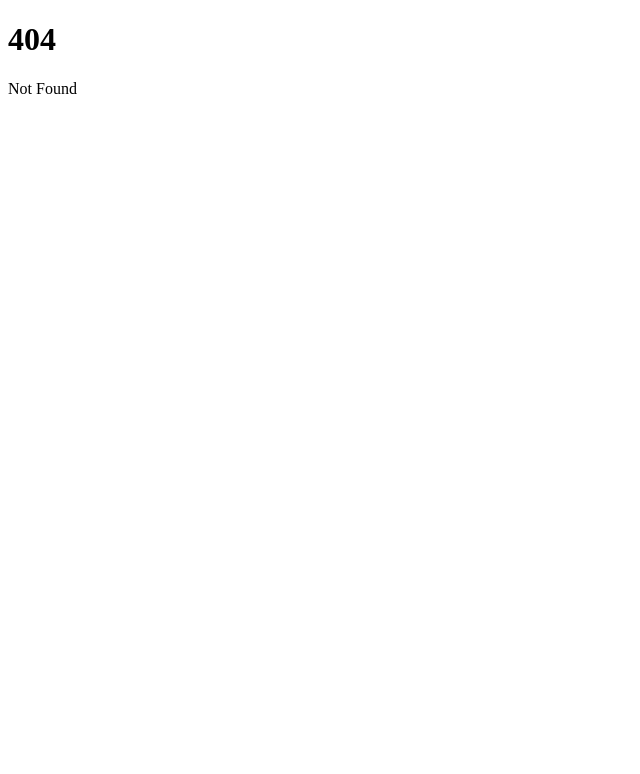
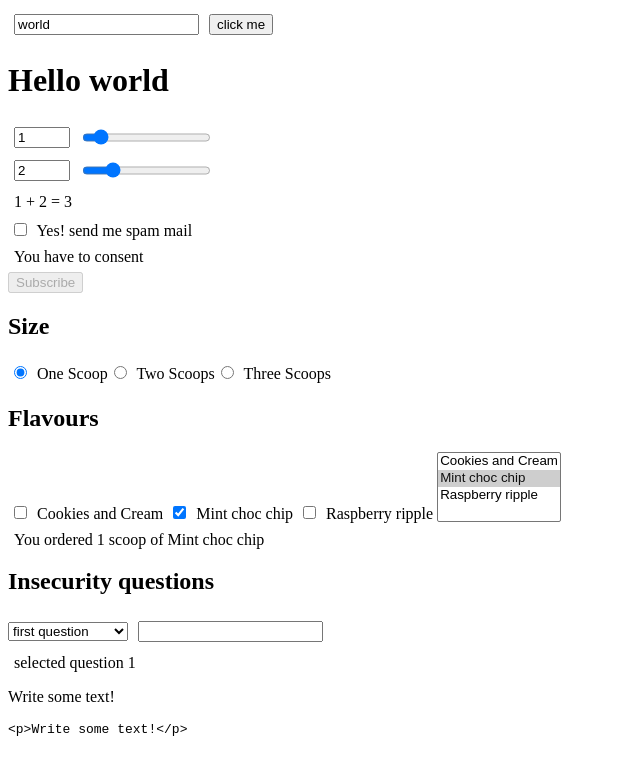
Before and after one commit to zT-1337/svelte-tutorial, a SvelteKit app: page /bindings in a window 1280 px wide. Before the commit this address had no page. Shown: the top 774 px of the page, without its empty margins (0-640 px from the left). Built offline with nearby package versions, Linux system fonts and the light colour scheme.

Commit message:
-added: bindings chapter

```diff
--- /dev/null
+++ b/src/routes/bindings/+page.svelte
@@ -0,0 +1,142 @@
+<script lang="ts">
+  let name = "world";
+
+  let a = 1;
+  let b = 2;
+
+  let checked = false;
+
+  let sizes = [
+    "One Scoop",
+    "Two Scoops",
+    "Three Scoops"
+  ];
+  let scoops = 1;
+
+  let menu = [
+    "Cookies and Cream",
+    "Mint choc chip",
+    "Raspberry ripple"
+  ];
+  let flavours = [menu[1]];
+
+  function join(flavours: string[]) {
+    if(flavours.length === 1) return flavours[0];
+
+    return `${flavours.slice(0, -1).join(', ')} and ${flavours[flavours.length - 1]}`;
+  }
+
+  let questions = [
+    {id: 1, text: "first question"},
+    {id: 2, text: "second question"},
+    {id: 3, text: "third question"},
+  ];
+
+  let selected: {id: number; text: string};
+  let answer = "";
+
+  function handleSubmit() {
+    alert(`answered question ${selected.id} '${selected.text}' with answer '${answer}'`)
+  }
+
+  let html = "<p>Write some text!</p>";
+
+  let width = 0;
+  let height = 0;
+</script>
+
+<!--bind directive activates the two way data binding-->
+<!--otherwise it is only a one way binding-->
+<!--change of name is set in the input, but change in the input does not affect name-->
+<input bind:value={name}/>
+
+<button on:click={() => name = "other"}>click me</button>
+<h1>Hello {name}</h1>
+
+<!--In the DOM everything is a string, so before using the value of input you need to convert it to a number first-->
+<!--bind: does this for you-->
+<label class="flex">
+  <input type=number bind:value={a} min=0 max=10/>
+  <input type=range bind:value={a} min=0 max=10/>
+</label>
+
+<label class="flex">
+  <input type=number bind:value={b} min=0 max=10/>
+  <input type=range bind:value={b} min=0 max=10/>
+</label>
+
+<p>{a} + {b} = {a + b}</p>
+
+<label>
+  <input type=checkbox bind:checked={checked}/>
+  Yes! send me spam mail
+</label>
+
+{#if checked}
+  <p>Thanks for consenting with spam</p>
+{:else}
+  <p>You have to consent</p>
+{/if}
+
+<button disabled={!checked}>Subscribe</button>
+
+<h2>Size</h2>
+<!--You can also bind inside of each blocks-->
+{#each sizes as size, index}
+  <label>
+    <input type=radio bind:group={scoops} name="scoops" value={index + 1}/>
+    {size}
+  </label>
+{/each}
+
+<h2>Flavours</h2>
+{#each menu as flavour}
+  <label>
+    <input type=checkbox bind:group={flavours} name="flavours" value={flavour}/>
+    {flavour}
+  </label>
+{/each}
+<!--Instead of checkboxes you can also use select multiple-->
+<select multiple bind:value={flavours}>
+  {#each menu as flavour}
+    <option value={flavour}>
+      {flavour}
+    </option>
+  {/each}
+</select>
+
+{#if flavours.length === 0}
+  <p>Please select atleast one flavour</p>
+{:else if flavours.length > scoops}
+  <p>You cant select more flavours than scoops</p>
+{:else}
+  <p>You ordered {scoops} {scoops === 1 ? "scoop" : "scoops"} of {join(flavours)}</p>
+{/if}
+
+<h2>Insecurity questions</h2>
+<form on:submit|preventDefault={handleSubmit}>
+  <!--Because selected has not initial value, the first option gets set as value-->
+  <!--But until the binding is initialized the value of selected remains undefined, so be careful-->
+  <select bind:value={selected} on:change={() => answer = ""}>
+    {#each questions as question}
+      <option value={question}>
+        {question.text}
+      </option>
+    {/each}
+  </select>
+  <input bind:value={answer}/>
+</form>
+
+<p>selected question {selected ? selected.id : '[waiting...]'}</p>
+
+<div contenteditable="true" bind:innerHTML={html}/>
+<pre>{html}</pre>
+
+<style>
+  .flex {
+    display: flex;
+  }
+  input, p {
+    margin: 6px;
+  }
+</style>
```
